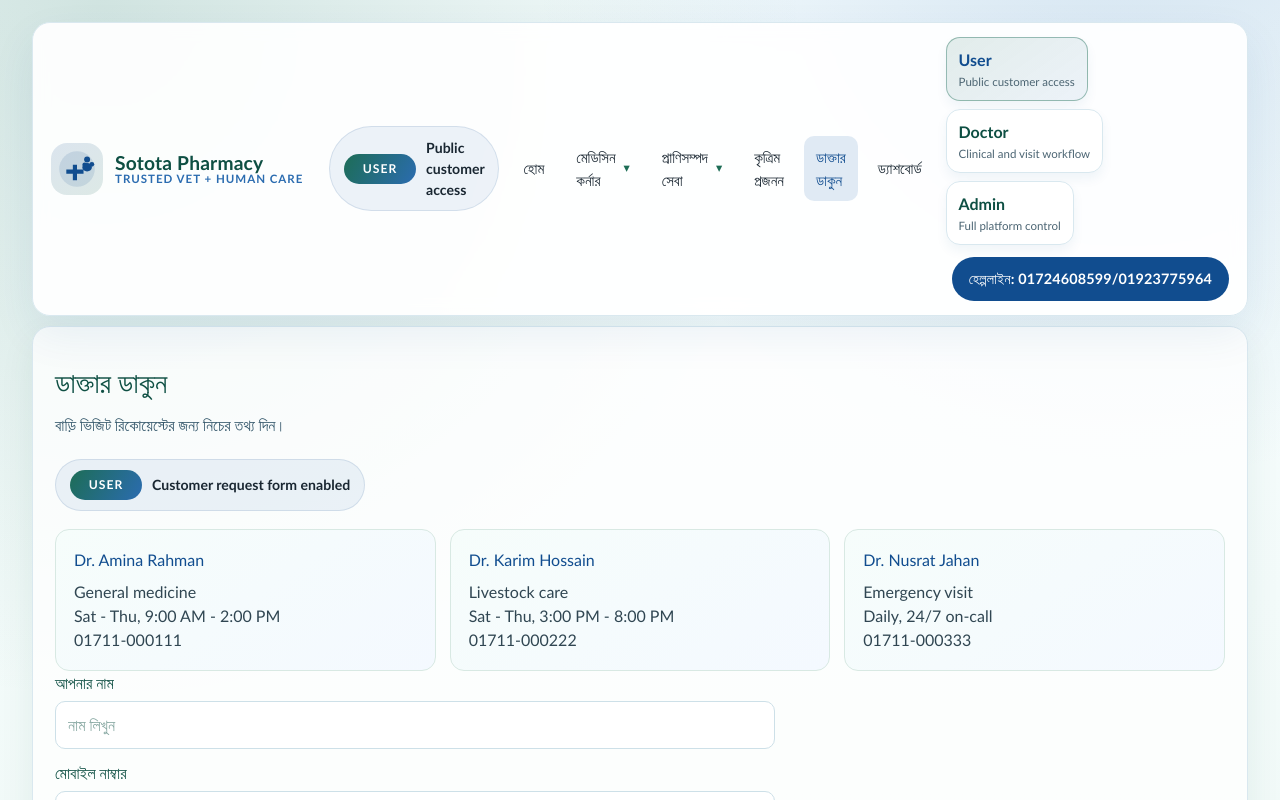
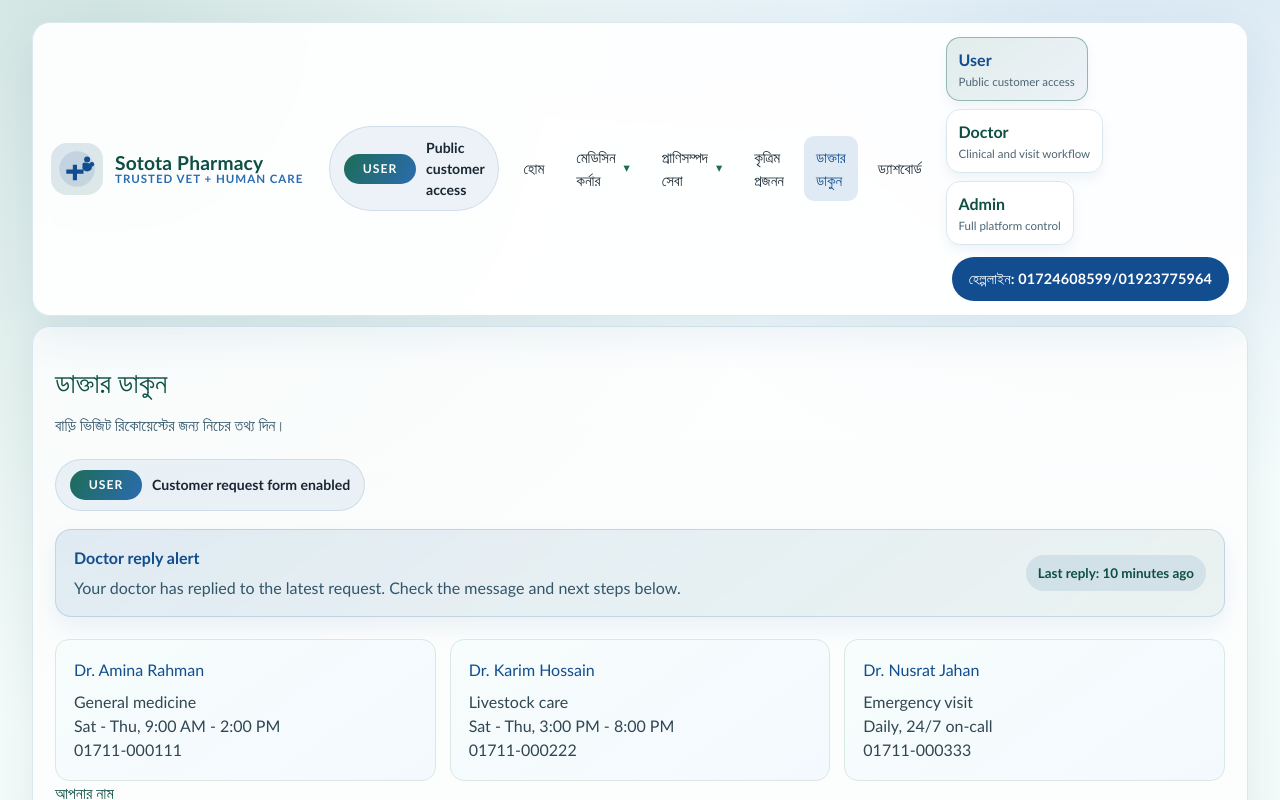
Before and after one commit to deluwarhoisn/my-Pharmacy, a React (Vite) app: page /doctor-request in a window 1280 px wide. Shown: the top 800 px of the page. Built offline with nearby package versions, Linux system fonts and the light colour scheme.

Commit message:
feat: add reply alert component for patient responses in Dashboard and DoctorRequest pages

```diff
--- a/src/App.css
+++ b/src/App.css
@@ -544,6 +544,49 @@
   line-height: 1.55;
 }
 
+.reply-alert {
+  display: flex;
+  align-items: center;
+  justify-content: space-between;
+  gap: 16px;
+  margin: 18px 0 22px;
+  padding: 16px 18px;
+  border-radius: 16px;
+  border: 1px solid rgba(17, 77, 143, 0.16);
+  background: linear-gradient(145deg, rgba(43, 108, 176, 0.12), rgba(29, 109, 86, 0.08));
+  box-shadow: 0 10px 24px rgba(17, 77, 143, 0.08);
+}
+
+.reply-alert strong {
+  display: block;
+  color: var(--blue-900);
+  font-size: 1rem;
+}
+
+.reply-alert p {
+  margin: 6px 0 0;
+  color: #33566a;
+  font-weight: 500;
+  line-height: 1.5;
+}
+
+.reply-alert span {
+  display: inline-flex;
+  align-items: center;
+  justify-content: center;
+  padding: 8px 12px;
+  border-radius: 999px;
+  background: rgba(17, 77, 143, 0.1);
+  color: var(--green-900);
+  font-size: 0.84rem;
+  font-weight: 800;
+  white-space: nowrap;
+}
+
+.reply-alert--internal span {
+  background: rgba(29, 109, 86, 0.12);
+}
+
 .stats-grid {
   margin-bottom: 14px;
   grid-template-columns: repeat(auto-fit, minmax(180px, 1fr));
@@ -771,6 +814,10 @@
     grid-template-columns: 1fr;
   }
 
+  .reply-alert {
+    grid-template-columns: 1fr;
+  }
+
   .checkout-cta {
     display: grid;
   }
@@ -862,6 +909,10 @@
     padding: 16px;
   }
 
+  .reply-alert {
+    padding: 14px 16px;
+  }
+
   .site-footer-bottom {
     margin-top: 16px;
     padding-top: 14px;
--- a/src/pages/DashboardPage.jsx
+++ b/src/pages/DashboardPage.jsx
@@ -3,6 +3,7 @@ import { useRole } from '../roleContext'
 
 function DashboardPage() {
   const { role } = useRole()
+  const isInternalRole = role === 'doctor' || role === 'admin'
 
   return (
     <section className="content-page">
@@ -12,6 +13,16 @@ function DashboardPage() {
         <span className="role-badge">{ROLE_LABELS[role]}</span>
         <span>Dashboard access granted</span>
       </div>
+
+      {isInternalRole ? (
+        <div className="reply-alert reply-alert--internal" role="status" aria-live="polite">
+          <div>
+            <strong>Doctor reply inbox</strong>
+            <p>2 new patient follow-ups are waiting for a reply from the clinical team.</p>
+          </div>
+          <span>Unread replies: 2</span>
+        </div>
+      ) : null}
 
       <div className="stats-grid">
         <article className="stat-card">
--- a/src/pages/DoctorRequestPage.jsx
+++ b/src/pages/DoctorRequestPage.jsx
@@ -25,6 +25,17 @@ const DOCTORS = [
 function DoctorRequestPage() {
   const { role } = useRole()
   const isInternalRole = role === ROLES.DOCTOR || role === ROLES.ADMIN
+  const replyAlert = isInternalRole
+    ? {
+        title: 'New patient reply alert',
+        message: 'A patient request has been updated and is waiting for doctor response.',
+        status: 'Priority response needed',
+      }
+    : {
+        title: 'Doctor reply alert',
+        message: 'Your doctor has replied to the latest request. Check the message and next steps below.',
+        status: 'Last reply: 10 minutes ago',
+      }
 
   return (
     <section className="content-page">
@@ -33,6 +44,14 @@ function DoctorRequestPage() {
       <div className="role-banner inline">
         <span className="role-badge">{ROLE_LABELS[role]}</span>
         <span>{isInternalRole ? 'Internal follow-up tools enabled' : 'Customer request form enabled'}</span>
+      </div>
+
+      <div className="reply-alert" role="status" aria-live="polite">
+        <div>
+          <strong>{replyAlert.title}</strong>
+          <p>{replyAlert.message}</p>
+        </div>
+        <span>{replyAlert.status}</span>
       </div>
 
       {isInternalRole ? (
```
